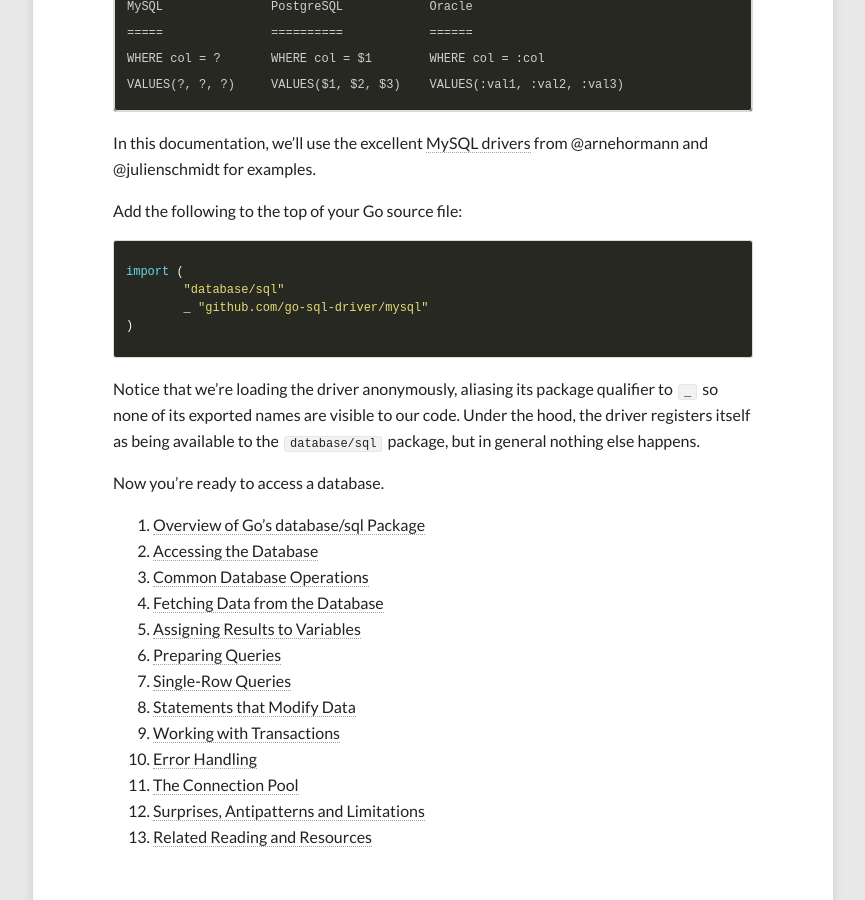
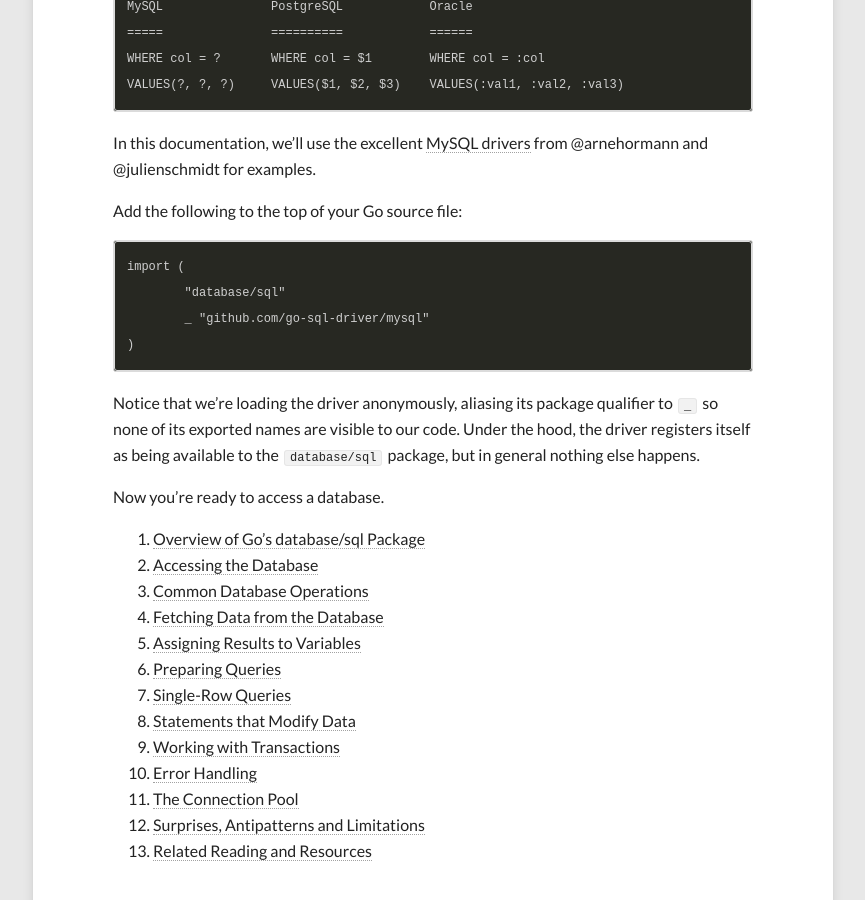
Before and after one commit to VividCortex/go-database-sql-tutorial, a Jekyll site: the page built from overview.md, in a window 1280 px wide and 900 px high, scrolled down 1029 px. Shown: the whole window, without its empty margins (207-1072 px from the left). Built offline with Jekyll 4.4.1, drawn with Linux system fonts in a browser that asks for light colours; nearby versions of some CDN libraries.

Commit message:
Update overview.md

```diff
--- a/overview.md
+++ b/overview.md
@@ -37,12 +37,10 @@ In this documentation, we'll use the excellent
 
 Add the following to the top of your Go source file:
 
-{% highlight go %}
-import (
-	"database/sql"
-	_ "github.com/go-sql-driver/mysql"
-)
-{% endhighlight %}
+	import (
+		"database/sql"
+		_ "github.com/go-sql-driver/mysql"
+	)
 
 Notice that we're loading the driver anonymously, aliasing its package qualifier
 to `_` so none of its exported names are visible to our code. Under the hood,
```
